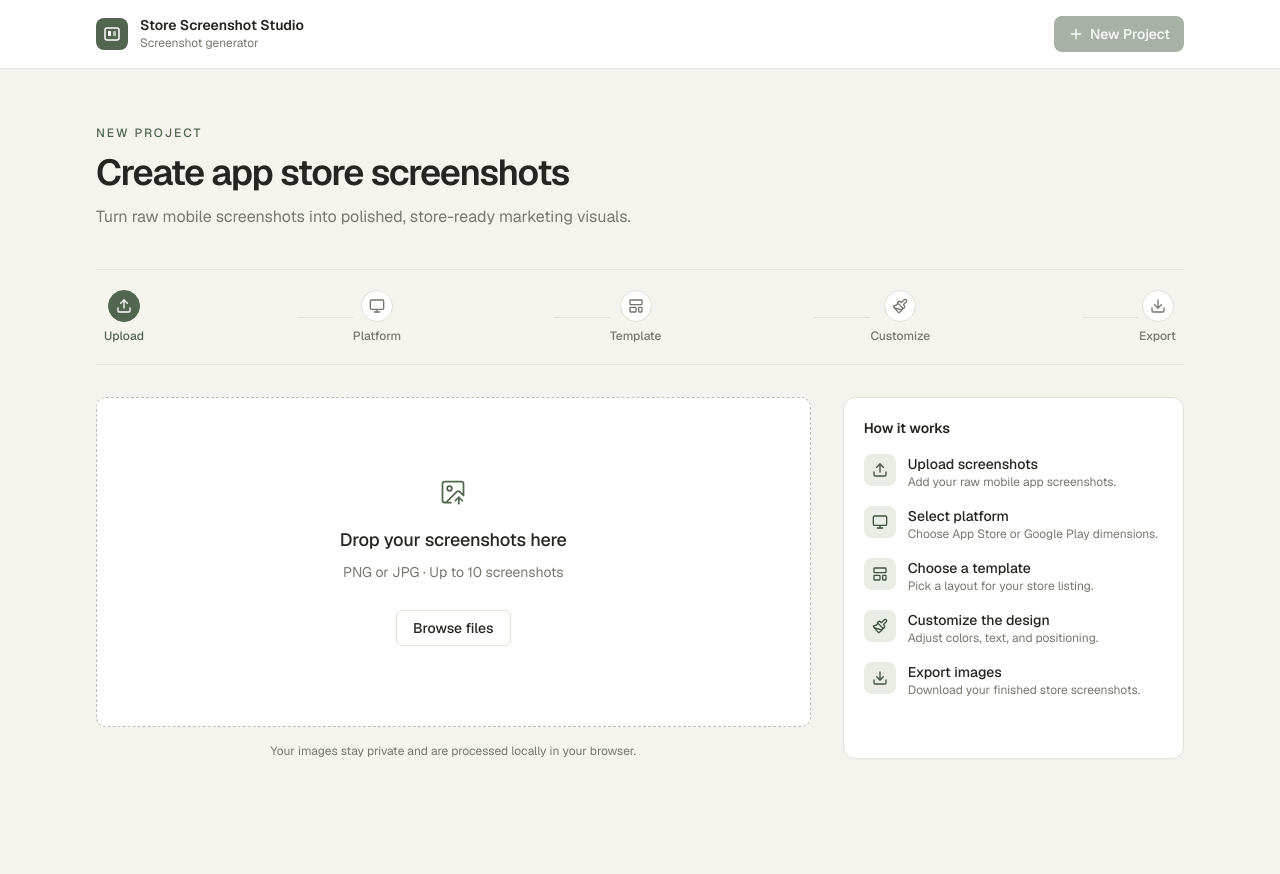
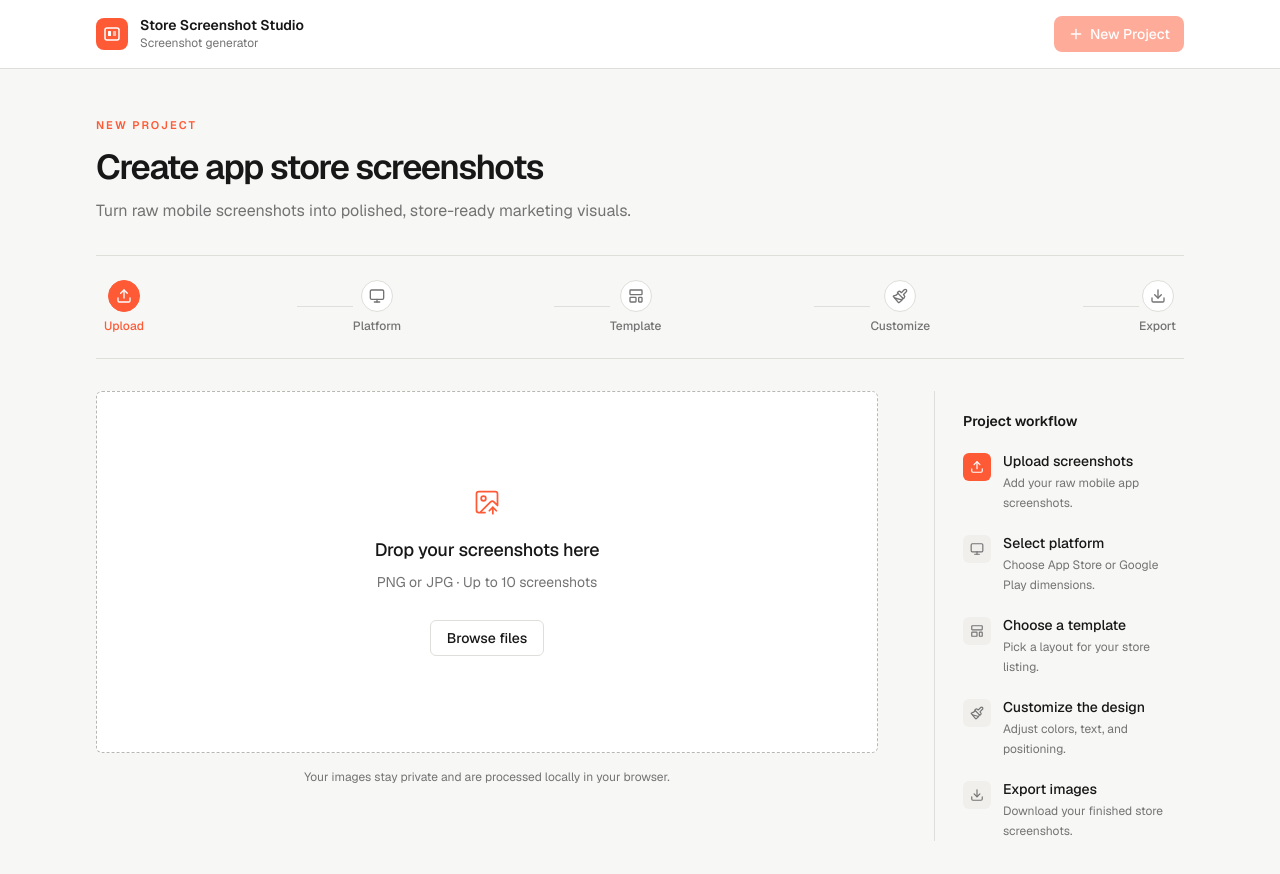
Before and after one commit to Maryamf27/screenshot-studio, a Next.js app: page / in a window 1280 px wide. Shown: the top 874 px of the page. Before the commit the page ends 815 px from the top, so only its background shows below. Built offline with nearby package versions, Linux system fonts and the light colour scheme.

Commit message:
Refine screenshot studio editorial UI

```diff
--- a/app/globals.css
+++ b/app/globals.css
@@ -2,18 +2,18 @@
 
 /* --- Design tokens --- */
 :root {
-  --background: #f5f3ee;
-  --foreground: #252522;
-  --muted: #f1efe9;
-  --muted-foreground: #77766f;
-  --border: #e3e0d8;
-  --ring: #52664f;
+  --background: #f7f7f5;
+  --foreground: #171717;
+  --muted: #f0efec;
+  --muted-foreground: #737373;
+  --border: #dededa;
+  --ring: #ff5a36;
   --card: #ffffff;
-  --card-foreground: #252522;
-  --primary: #52664f;
+  --card-foreground: #171717;
+  --primary: #ff5a36;
   --primary-foreground: #ffffff;
-  --accent: #e9ede5;
-  --accent-foreground: #40513e;
+  --accent: #fff0eb;
+  --accent-foreground: #c93e20;
 }
 
 /* --- Tailwind theme integration --- */
--- a/app/page.tsx
+++ b/app/page.tsx
@@ -42,11 +42,10 @@ export default function Home() {
     <>
       <AppHeader />
 
-      <main className="mx-auto w-full max-w-6xl flex-1 px-5 py-10 sm:px-8 md:py-14">
-        {/* Introduction */}
-        <section className="max-w-2xl">
-          <p className="mb-3 text-xs font-medium uppercase tracking-[0.16em] text-primary">New project</p>
-          <h2 className="text-3xl font-semibold tracking-[-0.035em] text-foreground sm:text-4xl">
+      <main className="mx-auto w-full max-w-6xl flex-1 px-5 py-8 sm:px-8 md:py-12">
+        <section className="border-b border-border pb-8">
+          <p className="mb-3 text-[11px] font-semibold uppercase tracking-[0.18em] text-primary">New project</p>
+          <h2 className="text-3xl font-semibold tracking-[-0.04em] text-foreground sm:text-[2.15rem]">
             Create app store screenshots
           </h2>
           <p className="mt-3 max-w-xl text-sm leading-6 text-muted-foreground sm:text-base">
@@ -54,38 +53,25 @@ export default function Home() {
           </p>
         </section>
 
-        {/* Workflow stepper */}
-        <div className="mt-10 border-y border-border bg-transparent px-1 py-5 sm:px-2">
+        <div className="border-b border-border px-1 py-6 sm:px-2">
           <WorkflowStepper activeStep={0} />
         </div>
 
-        {/* Main content grid */}
-        <div className="mt-8 grid gap-8 lg:grid-cols-3">
-          {/* Upload dropzone — takes 2/3 width on desktop */}
-          <div className="lg:col-span-2">
-            <UploadPanel />
-          </div>
-
-          {/* Supporting panel — planned workflow */}
-          <aside className="rounded-xl border border-border bg-card p-5">
-            <h3 className="text-sm font-semibold text-card-foreground">
-              How it works
-            </h3>
-            <ol className="mt-4 space-y-4">
-              {workflowItems.map((item) => {
+        <div className="grid gap-10 pt-8 lg:grid-cols-[minmax(0,1fr)_250px] lg:gap-14">
+          <UploadPanel />
+          <aside className="border-t border-border pt-5 lg:border-t-0 lg:border-l lg:pl-7">
+            <h3 className="text-sm font-semibold text-card-foreground">Project workflow</h3>
+            <ol className="mt-5 space-y-5">
+              {workflowItems.map((item, index) => {
                 const Icon = item.icon;
                 return (
                   <li key={item.title} className="flex gap-3">
-                    <div className="flex h-8 w-8 shrink-0 items-center justify-center rounded-lg bg-accent">
-                      <Icon className="h-4 w-4 text-accent-foreground" />
+                    <div className={`mt-0.5 flex h-7 w-7 shrink-0 items-center justify-center rounded-md ${index === 0 ? "bg-primary text-primary-foreground" : "bg-muted text-muted-foreground"}`}>
+                      <Icon className="h-3.5 w-3.5" />
                     </div>
                     <div>
-                      <p className="text-sm font-medium text-card-foreground">
-                        {item.title}
-                      </p>
-                      <p className="text-xs text-muted-foreground">
-                        {item.description}
-                      </p>
+                      <p className="text-sm font-medium text-card-foreground">{item.title}</p>
+                      <p className="mt-0.5 text-xs leading-5 text-muted-foreground">{item.description}</p>
                     </div>
                   </li>
                 );
--- a/components/upload-panel.tsx
+++ b/components/upload-panel.tsx
@@ -8,9 +8,9 @@ export function UploadPanel() {
 
   return (
     <div className="w-full">
-      <div className="rounded-[10px] border border-dashed border-[#bdbbb3] bg-white px-6 py-14 text-center sm:px-12 sm:py-20">
+      <div className="rounded-md border border-dashed border-[#b8b8b3] bg-card px-6 py-16 text-center sm:px-12 sm:py-24">
         <ImageUp className="mx-auto mb-5 h-7 w-7 text-primary" strokeWidth={1.5} />
-        <h2 className="text-lg font-medium tracking-[-0.01em] text-card-foreground">
+        <h2 className="text-lg font-medium tracking-[-0.015em] text-card-foreground">
           Drop your screenshots here
         </h2>
         <p className="mt-2 text-sm text-muted-foreground">
```
